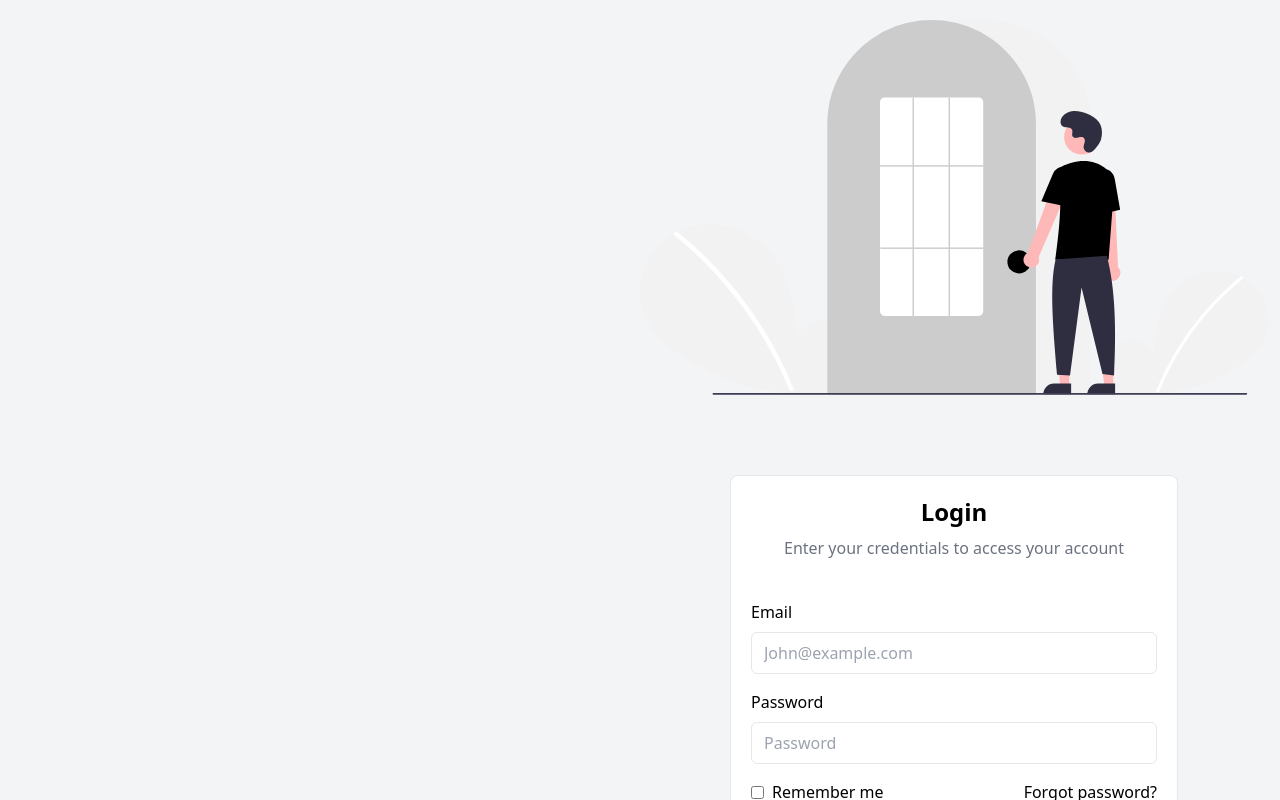
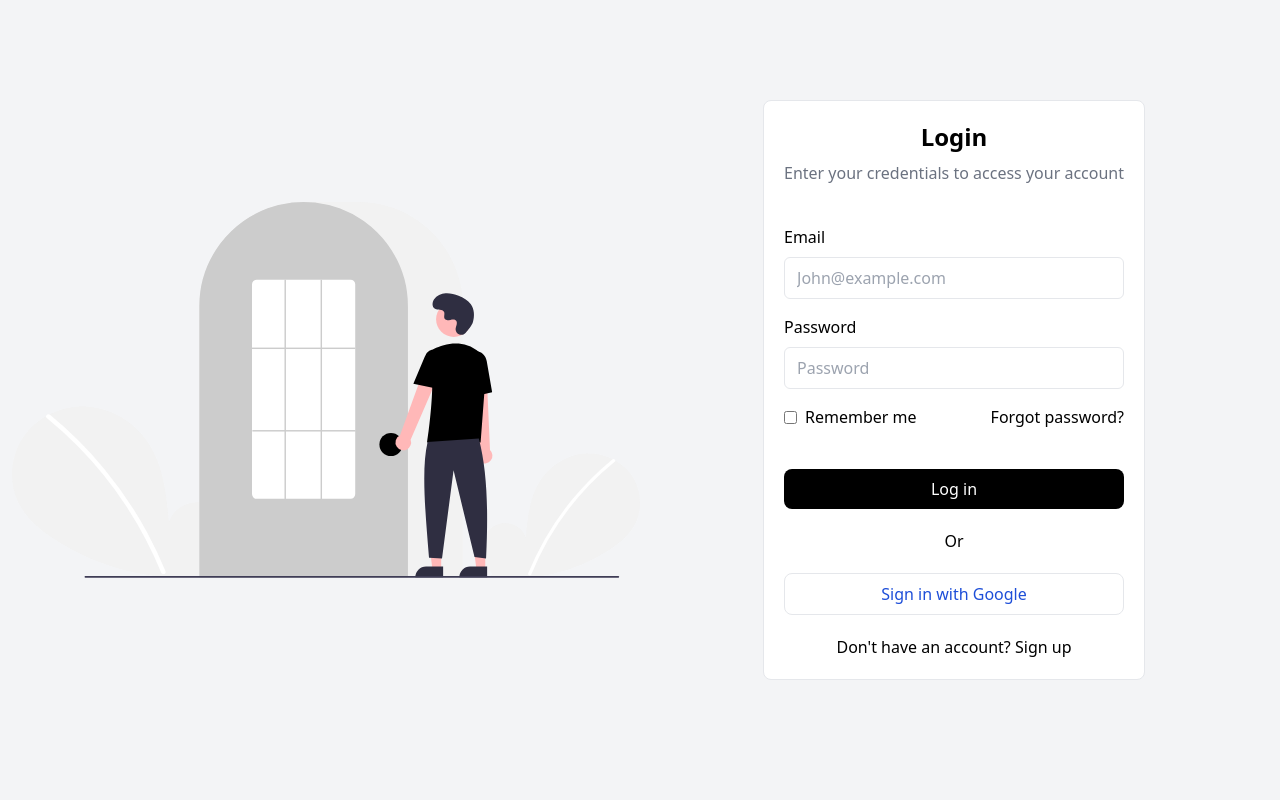
Before and after one commit to Obayuwana22/HorizonBlog, a React (Vite) app: page /login in a window 1280 px wide. Shown: the top 800 px of the page. Built offline with nearby package versions, Linux system fonts and the light colour scheme.

Commit message:
sign up and login bug fix

```diff
--- a/src/pages/Login.jsx
+++ b/src/pages/Login.jsx
@@ -2,7 +2,10 @@ import { Form, Link, useNavigate } from "react-router-dom";
 import FormInput from "../components/FormInput";
 import SubmitBtn from "../components/SubmitBtn";
 import { useState } from "react";
-import { signInWithEmailAndPassword, signInWithPopup } from "firebase/auth";
+import {
+  signInWithEmailAndPassword,
+  signInWithPopup,
+} from "firebase/auth";
 import { auth, provider } from "../firebase";
 import img from "../assets/undrawlogin.svg";
 import { toast, ToastContainer } from "react-toastify";
@@ -46,10 +49,12 @@ const Login = () => {
     e.preventDefault();
   };
 
+
+
   return (
-    <section className="grid grid-cols-1 justify-center min-h-screen lg:grid-cols-2 lg:items-center">
+    <section className="min-h-screen">
       <ToastContainer />
-      <div>
+      <div className="grid grid-cols-1 justify-center  lg:grid-cols-2 lg:items-center">
         <div className="hidden lg:block">
           <img src={img} alt="welcome illustration" />
         </div>
--- a/src/pages/Signup.jsx
+++ b/src/pages/Signup.jsx
@@ -74,9 +74,9 @@ const Signup = () => {
   };
 
   return (
-    <section>
+    <section className="min-h-screen ">
       <ToastContainer />
-      <div className="grid grid-cols-1 justify-center min-h-screen lg:grid-cols-2 lg:items-center">
+      <div className="grid grid-cols-1 justify-center lg:grid-cols-2 lg:items-center">
         <div className="hidden lg:block">
           <img src={img} alt="welcome illustration" />
         </div>
```
